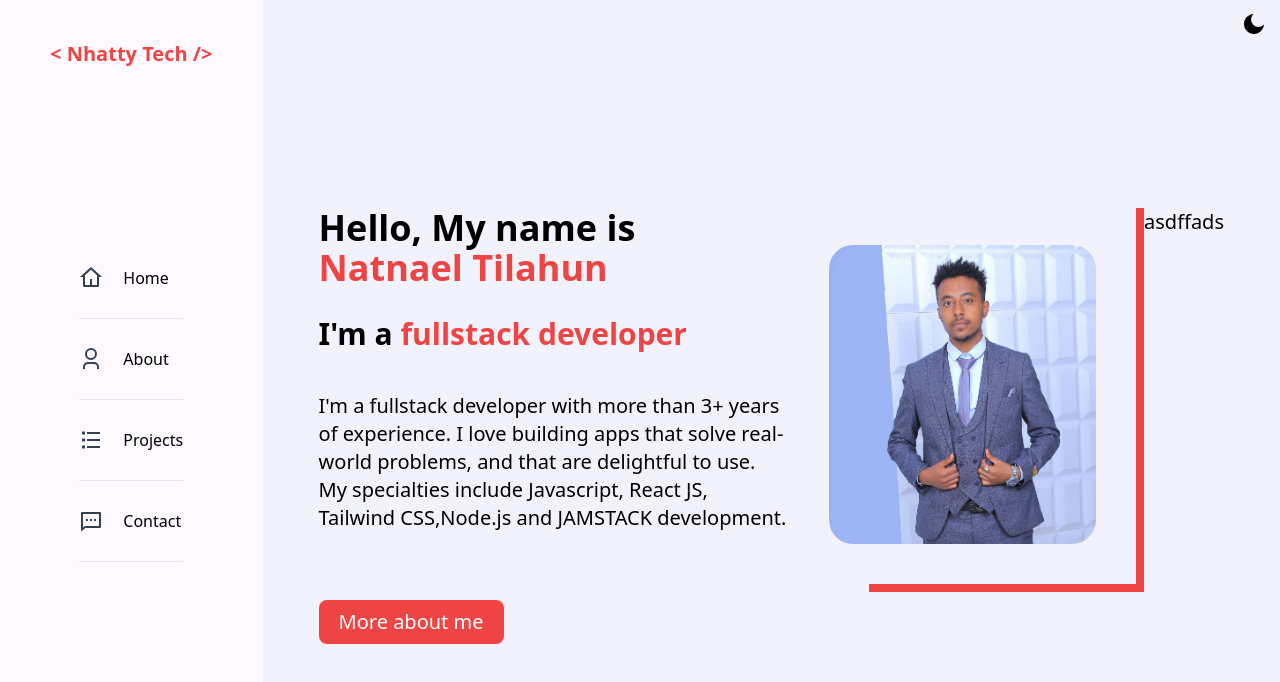
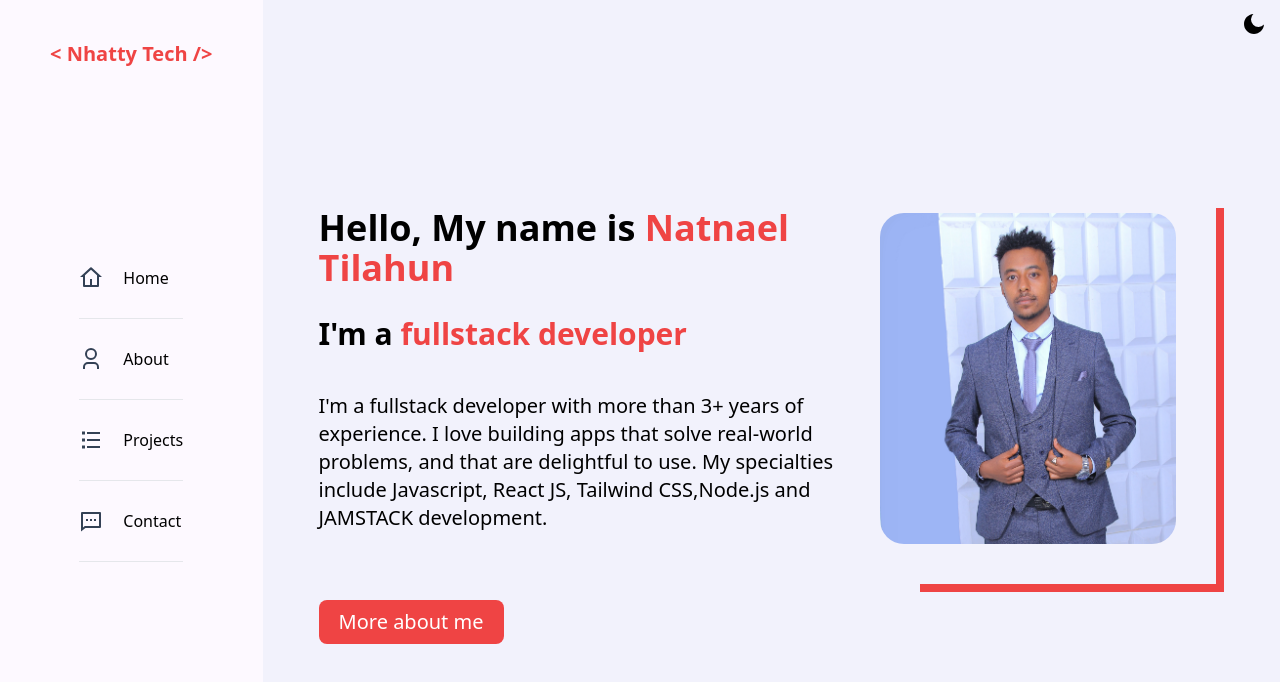
Before and after one commit to Natnael-Tilahun/React-Portfolio, a React (Vite) app: page / in a window 1280 px wide. Shown: the top 682 px of the page. Built offline with nearby package versions, Linux system fonts and the light colour scheme.

Commit message:
Remove unwanted conent

```diff
--- a/src/components/Hero.jsx
+++ b/src/components/Hero.jsx
@@ -57,9 +57,6 @@ function Hero() {
           className=" absolute border-red-500 -left-10 bottom-10 rounded-3xl"
         />
       </div>
-      <div data-aos="fade-up">
-        <h1>asdffads</h1>
-      </div>
     </section>
   );
 }
```
